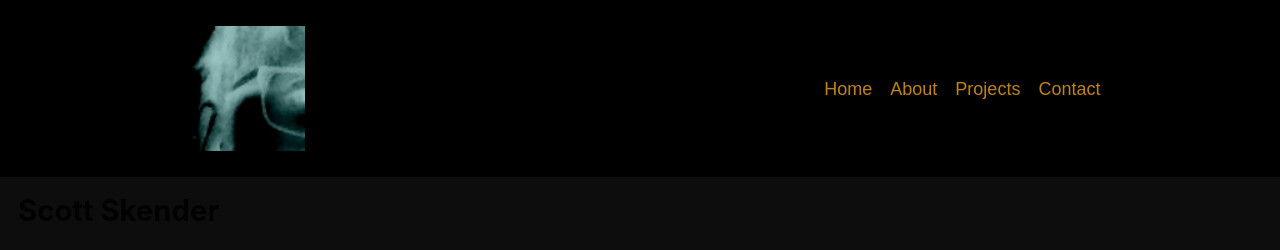
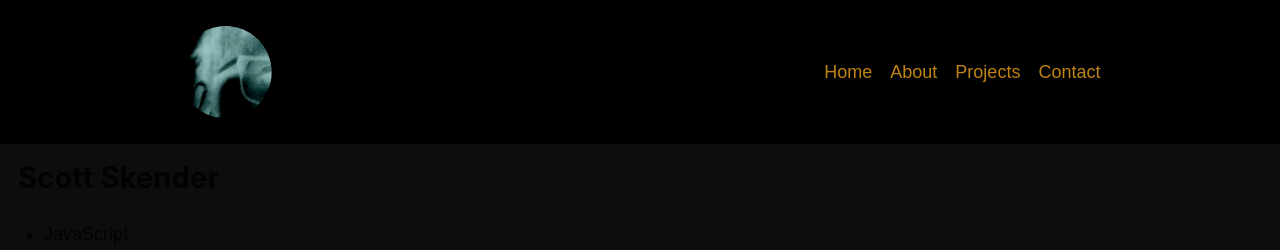
Before and after one commit to vandosant/scottskender-v2, a Gatsby site: page / in a window 1280 px wide. Shown: the top 250 px of the page. Built offline with nearby package versions, Linux system fonts and the light colour scheme; Gatsby itself is replaced by a stand-in of ours.

Commit message:
Clean up header and app icons

```diff
--- a/gatsby-config.js
+++ b/gatsby-config.js
@@ -22,7 +22,7 @@
         background_color: '#663399',
         theme_color: '#663399',
         display: 'minimal-ui',
-        icon: 'src/images/gatsby-icon.png', // This path is relative to the root of the site.
+        icon: 'src/images/icon.png', // This path is relative to the root of the site.
       },
     },
     // this (optional) plugin enables Progressive Web App + Offline functionality
--- a/src/components/header.js
+++ b/src/components/header.js
@@ -18,7 +18,11 @@
         padding: '1.45rem 1.0875rem',
       }}
     >
-      <Image />
+      <div style={{ width: '10%' }}>
+        <div style={{ clipPath: 'circle(100px at center)' }}>
+          <Image />
+        </div>
+      </div>
       <div>
         <Link
           to="/"
--- a/src/components/image.js
+++ b/src/components/image.js
@@ -19,14 +19,19 @@
       query {
         placeholderImage: file(relativePath: { eq: "pic.jpg" }) {
           childImageSharp {
-            fixed(width: 125, height: 125) {
-              ...GatsbyImageSharpFixed
+            fluid(maxHeight: 125) {
+              ...GatsbyImageSharpFluid
             }
           }
         }
       }
     `}
-    render={data => <Img fixed={data.placeholderImage.childImageSharp.fixed} />}
+    render={data => (
+      <Img
+        imgStyle={{ clipPath: 'circle(50%)' }}
+        fluid={data.placeholderImage.childImageSharp.fluid}
+      />
+    )}
   />
 )
 export default Image
--- a/src/index.module.css
+++ b/src/index.module.css
@@ -31,6 +31,7 @@
   background-color: #f2e088;
 }
 .text-container {
+  position: relative;
   width: 100%;
   margin: 0 auto;
 }
@@ -43,7 +44,6 @@
   color: #222222;
   font-size: 15em;
   text-transform: uppercase;
-  margin: 0;
   line-height: 1em;
   opacity: .75;
 }
```
Also changed, not shown: src/images/gatsby-astronaut.png (deleted), src/images/gatsby-icon.png (deleted), src/images/icon.png (added).
